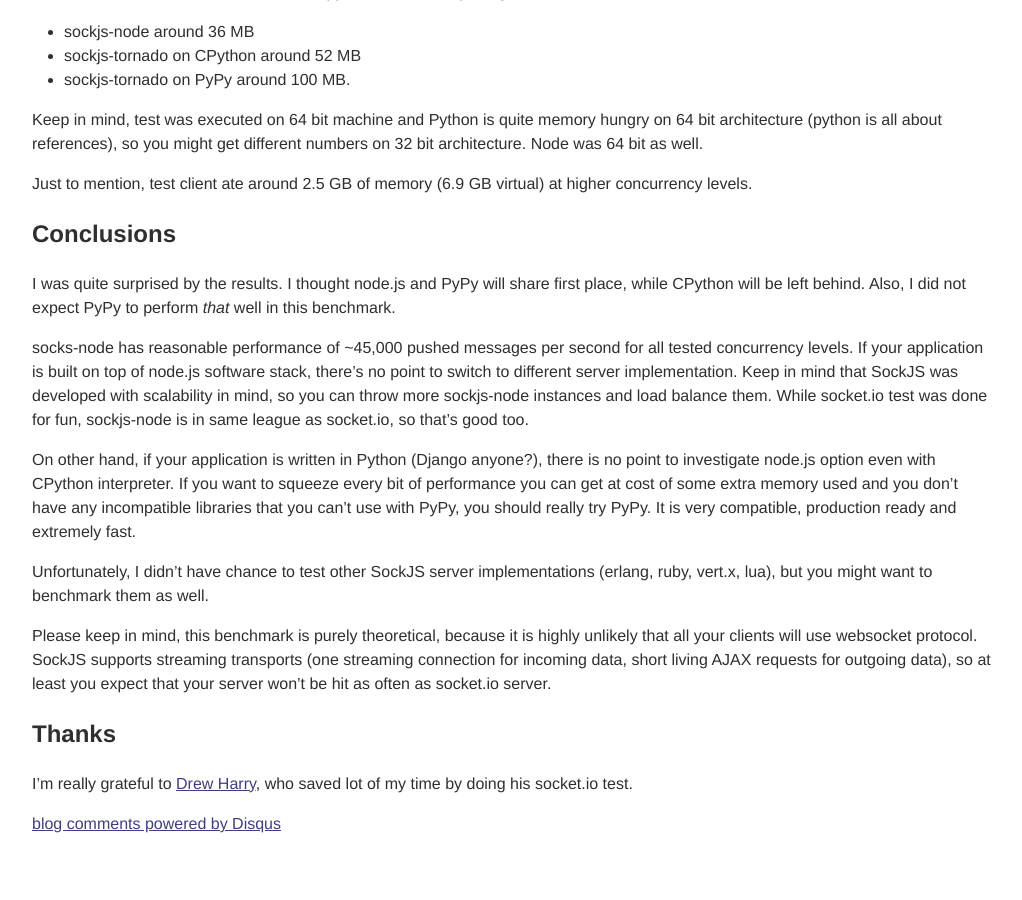
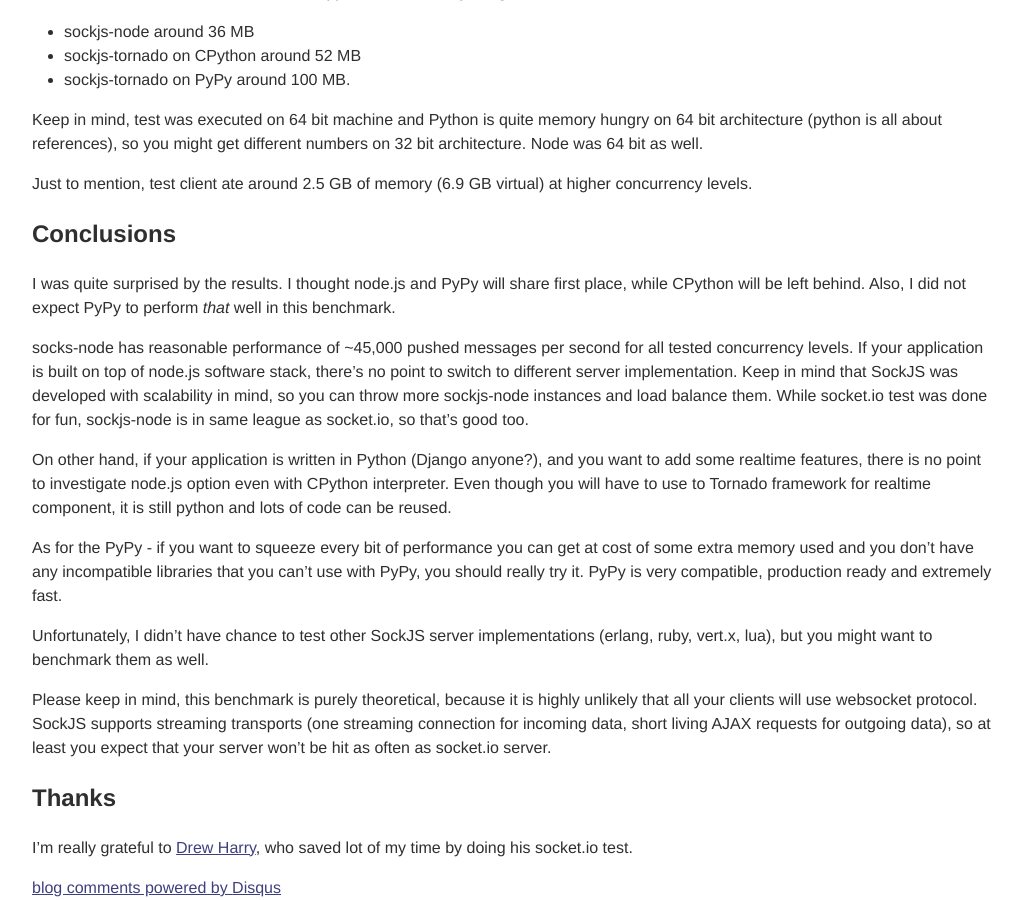
Before and after one commit to mrjoes/mrjoes.github.com, a Jekyll site: the page built from _posts/2011-12-15-sockjs-bench.md, in a window 1280 px wide and 900 px high, scrolled down 7416 px. Shown: the whole window, without its empty margins (128-1150 px from the left). Built offline with Jekyll 4.4.1, drawn with Linux system fonts in a browser that asks for light colours; comment, search, counter and statistics services are not loaded; before the commit the page ends 8252 px from its top, so only the background shows below that.

Commit message:
Slightly adjusted conclusion for the python.

```diff
--- a/_posts/2011-12-15-sockjs-bench.md
+++ b/_posts/2011-12-15-sockjs-bench.md
@@ -261,9 +261,12 @@
 so you can throw more sockjs-node instances and load balance them. While socket.io test was done for fun, sockjs-node is in same league as socket.io,
 so that's good too.
 
-On other hand, if your application is written in Python (Django anyone?), there is no point to investigate node.js option even with CPython interpreter.
-If you want to squeeze every bit of performance you can get at cost of some extra memory used and you don't have any incompatible libraries that you can't
-use with PyPy, you should really try PyPy. It is very compatible, production ready and extremely fast.
+On other hand, if your application is written in Python (Django anyone?), and you want to add some realtime features, there is no point to investigate node.js
+option even with CPython interpreter. Even though you will have to use to Tornado framework for realtime component, it is still python and lots of code
+can be reused.
+
+As for the PyPy - if you want to squeeze every bit of performance you can get at cost of some extra memory used and you don't have any incompatible libraries
+that you can't use with PyPy, you should really try it. PyPy is very compatible, production ready and extremely fast.
 
 Unfortunately, I didn't have chance to test other SockJS server implementations (erlang, ruby, vert.x, lua), but you might want to benchmark them as well.
 
```
